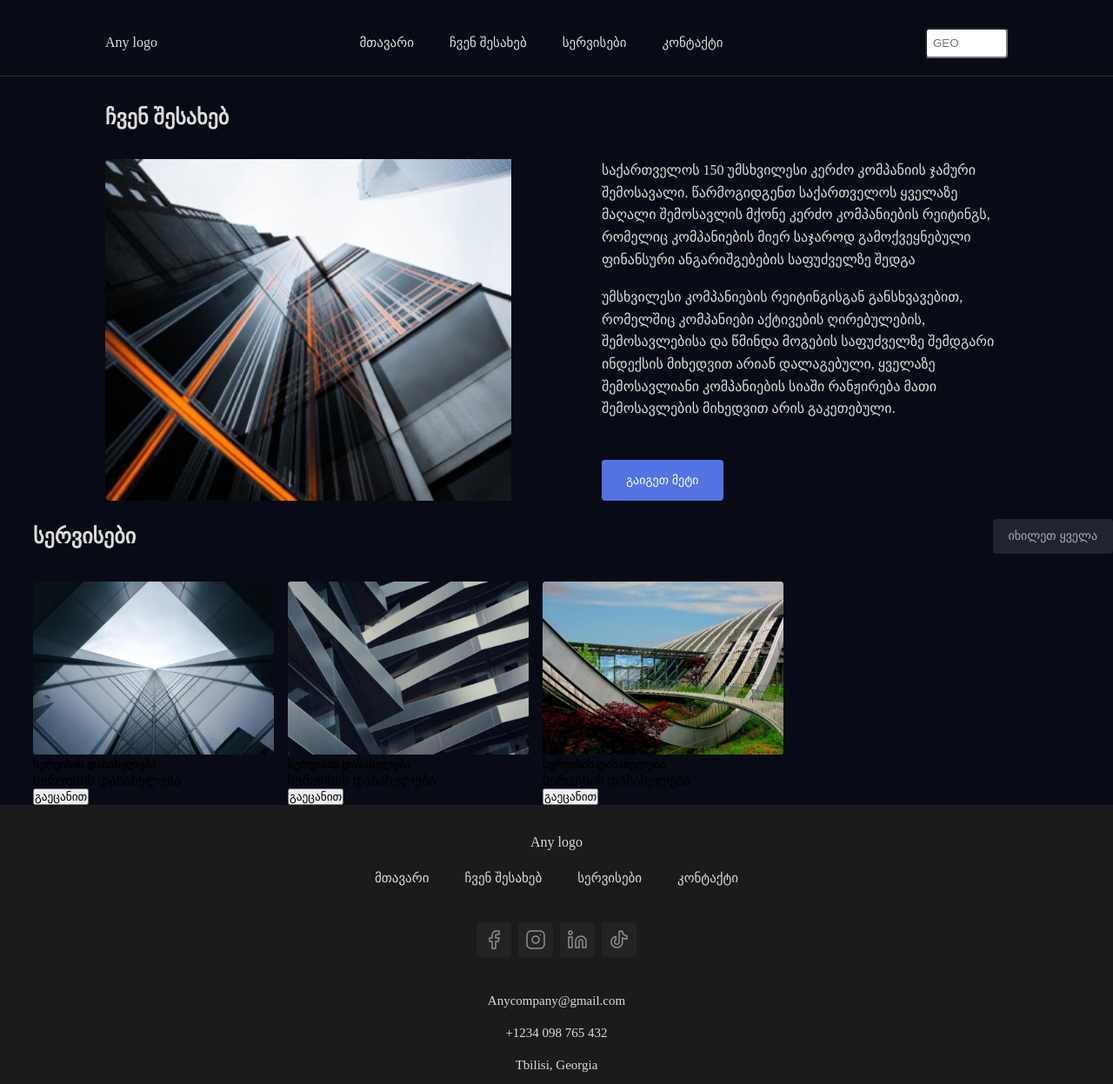
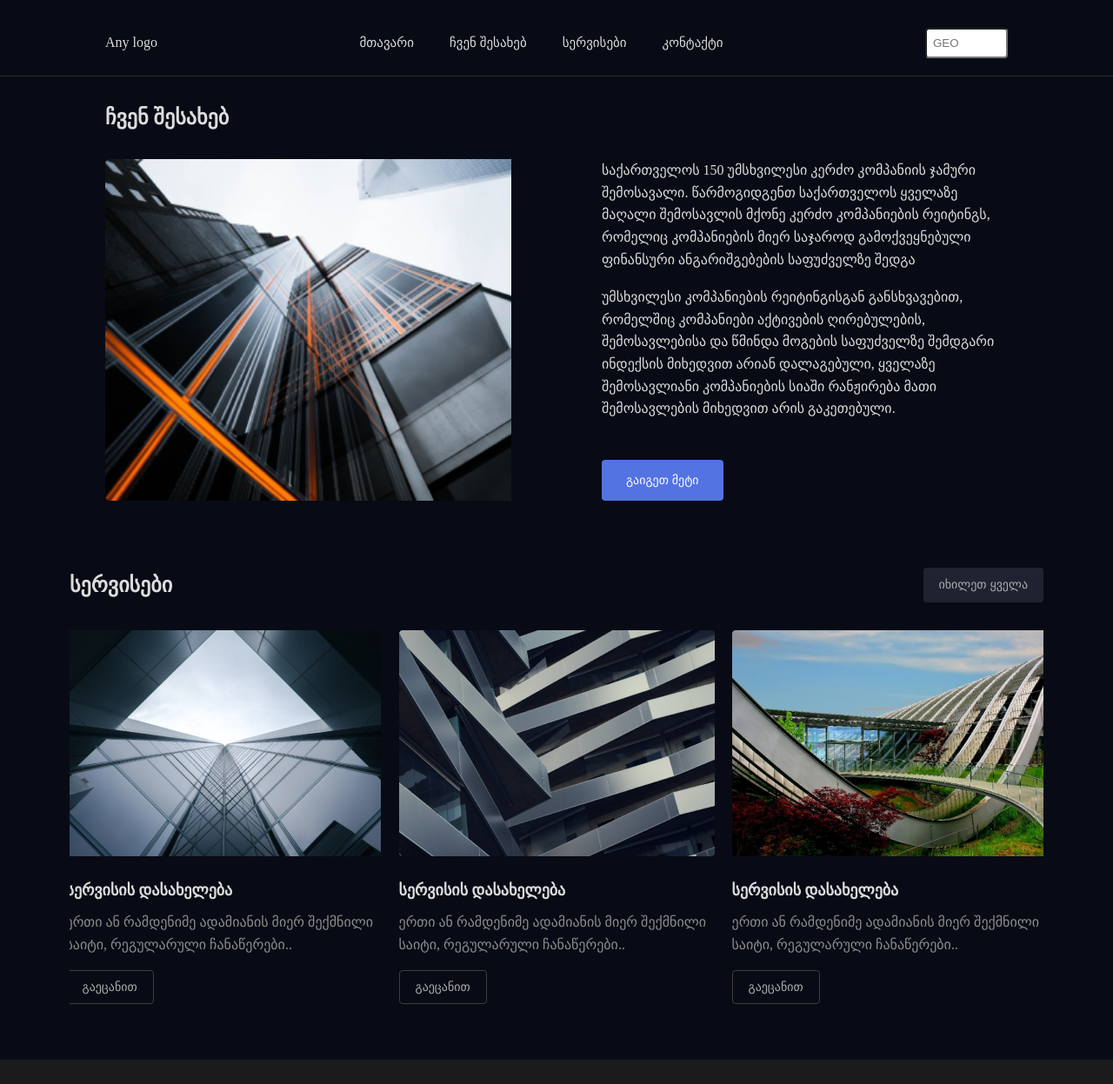
Before and after one commit to TeaChareqishvili/Smart-Academy-Project, a plain HTML site: page index.html in a window 1280 px wide. Shown: the top 1247 px of the page at 87% size. Drawn offline with Linux system fonts and the light colour scheme.

Commit message:
style for service data on main page

```diff
--- a/main.js
+++ b/main.js
@@ -181,8 +181,8 @@ services.map((item)=>{
               <img src="${item.image}" alt="service"/>
            </div>
               <h5>${item.serviceTitle}</h5>
-              <p>${item.serviceTitle}</p>
-           <button class="learn-more">გაეცანით</button>
+              <p>${item.serviceInfo}</p>
+           <button class="view-more">გაეცანით</button>
         </div>
   `
     }
--- a/styles/main.css
+++ b/styles/main.css
@@ -107,17 +107,17 @@
 
 .service-section-main {
   width: 100%;
-  background-color: #080b15; /* border ? */
 }
 .section-wrapper-main {
   width: 100%;
-  padding: 0 0 0 38px;
+  padding: 56px 0 64px 38px;
 }
 .see-all-service {
   width: 100%;
   display: flex;
   align-items: center;
   justify-content: space-between;
+  padding-right:20px;
 }
 
 .see-all-service > h3 {
@@ -134,6 +134,12 @@
   border: none;
   cursor: pointer;
   padding: 10px 18px 10px 18px;
+  transition: color 0.3s ease;
+}
+
+.see-all:hover{
+    background-color: #5373e3;
+    color:#ffffff;
 }
 
 .service-data-main {
@@ -144,7 +150,6 @@
   justify-content: flex-start;
   flex-wrap: nowrap;
   overflow: scroll;
-  /* white-space: nowrap; */
   gap: 16px;
 }
 
@@ -163,8 +168,59 @@
   align-items: flex-start;
   justify-content: flex-start;
 }
+.main-service-info>h5{
+    font-size:18px;
+    line-height: 23.4px;
+    color:#DCDCDC;
+    margin:24px 0 12px;
+}
+.main-service-info>p{
+    font-size:16px;
+    line-height: 25.6px;
+    color:#8C8C8C;
+    margin-bottom:16px;
+}
 
+.view-more{
+    background-color: #080B15;
+    color:#ADADAD;
+    font-size:14px;
+    line-height: 19.04px;
+    border:1px solid #3E3E3E;
+    border-radius:4px;
+    padding:9px 18px;
+    cursor: pointer;
+    transition: color 0.3s ease;
+}
+
+.view-more:hover{
+    background-color: #5373e3;
+    color:#ffffff;
+}
 /* media query*/
+
+@media (min-width:931px){
+
+    .section-wrapper-main{
+        padding: 56px 38px 64px 38px;
+    }
+    .service-data-main {
+        max-width:1120px;
+        width: 100%;
+        margin: 32px auto 0;
+        justify-content: center;
+        gap: 20px;
+      }
+      .see-all-service {
+        max-width:1120px;
+        width: 100%;
+        margin:auto;
+        padding: unset;
+      }
+      .main-service-info {
+        max-width:363px;
+      }
+}
 
 @media (min-width: 1024px) {
   .about-us-main-wrapper {
@@ -196,4 +252,6 @@
     max-width: unset;
     margin-top: 0;
   }
+
+
 }
```
